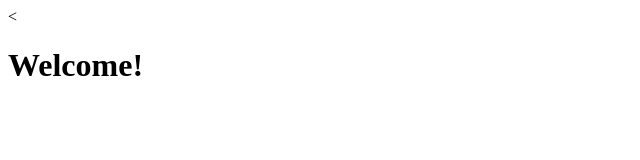
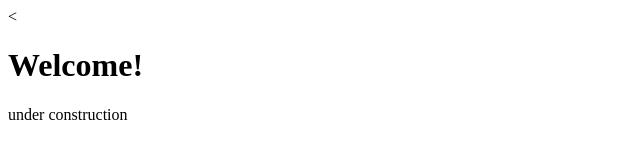
Before and after one commit to C-Wave/c-wave.github.io, a plain HTML site: page index.html in a window 1280 px wide. Shown: the whole page, without its empty margins (0-640 px from the left). Drawn offline with Linux system fonts and the light colour scheme.

Commit message:
Add status

```diff
--- a/index.html
+++ b/index.html
@@ -8,5 +8,6 @@
 </head>
 <body>
 	<h1>Welcome!</h1>
+	under construction
 </body>
 </html>
```
